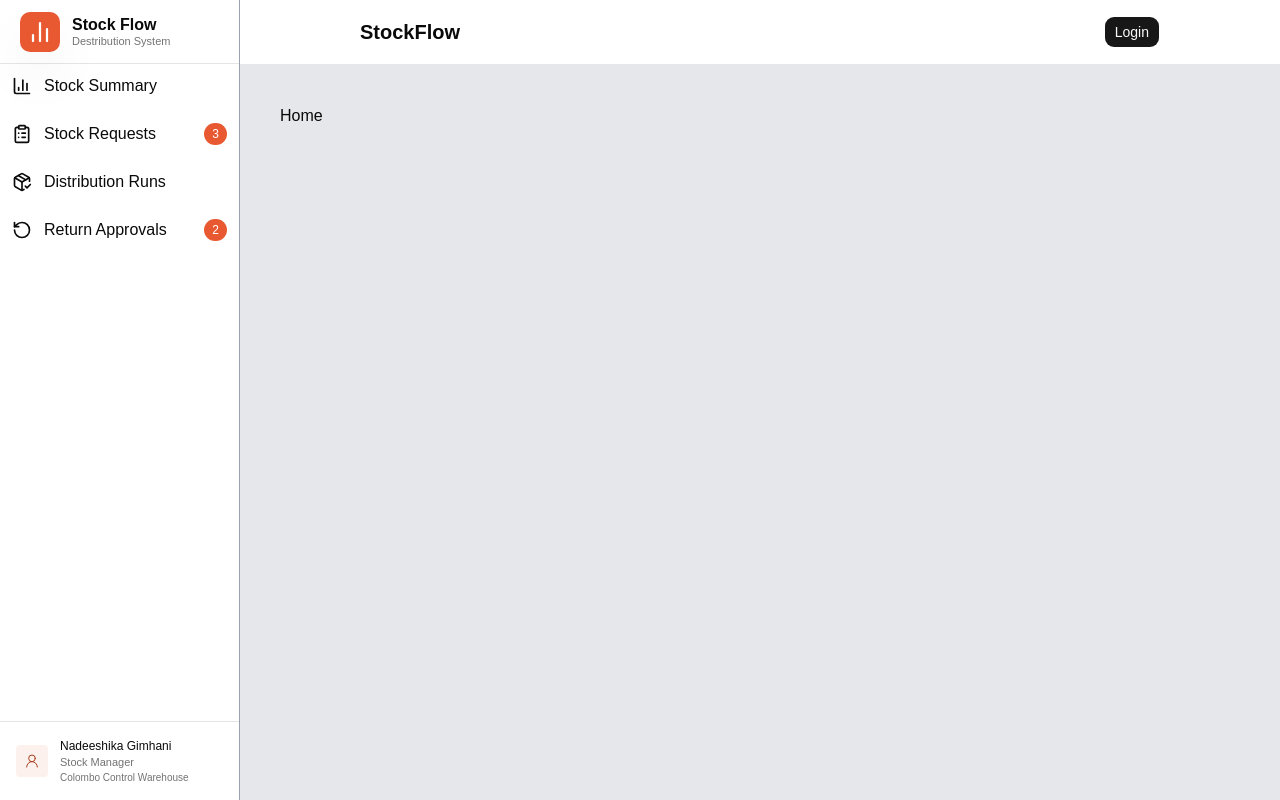
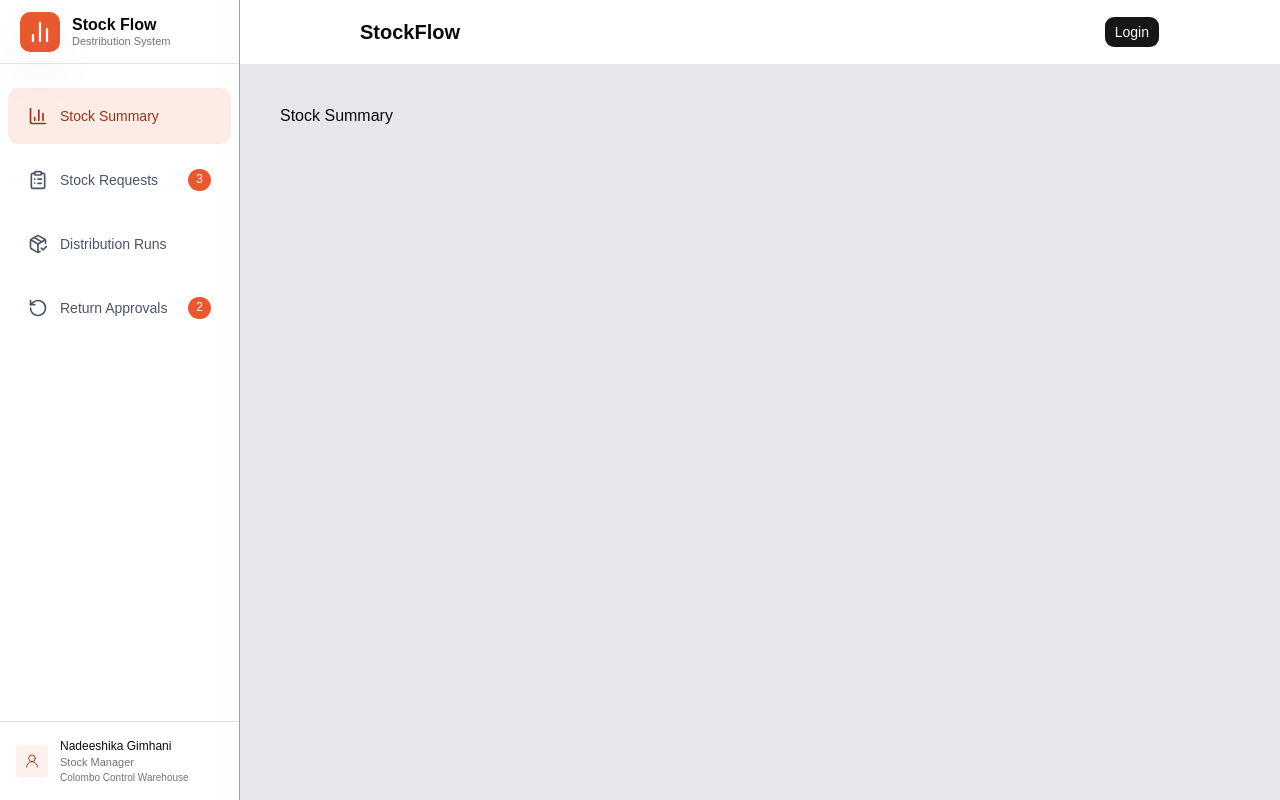
Before and after one commit to nadeeshikagimhani/warehouse-management-system, a React (Vite) app: page / in a window 1280 px wide. Built offline with nearby package versions, Linux system fonts and the light colour scheme.

Commit message:
Updated sidebat componenet and styled it

```diff
--- a/src/App.jsx
+++ b/src/App.jsx
@@ -1,17 +1,10 @@
-import { Routes, Route, Navigate } from "react-router-dom"
-import Home from "./pages/home"
-import Login from "./pages/login"
-import NotFoundPage from "./pages/NotFoundPage"
+import AppRouter from "./routing/AppRouter"
 
 const App = () => {
   return (
-    <Routes>
-      <Route path="/" element={<Home/>}/>
-      <Route path="/login" element={<Login/>}/>
-      <Route path="/not-found" element={<NotFoundPage/>}/>
 
-      <Route path="*" element={<Navigate to="/not-found" replace/> }/>
-    </Routes>
+    <AppRouter/>
+
   )
 }
 
--- a/src/components/sidebar/Sidebar.jsx
+++ b/src/components/sidebar/Sidebar.jsx
@@ -1,10 +1,11 @@
 import { SidebarHeader, SidebarNav, SidebarProfile } from './comp'
+import { sidebarNavigation } from '../../data/navItems'
 
 const Sidebar = () => {
   return (
     <div className="flex flex-col w-60 border-r border-gray-400">
       <SidebarHeader/>
-      <SidebarNav/>
+      <SidebarNav items={sidebarNavigation}/>
       <SidebarProfile/>
 
     </div>
--- a/src/components/sidebar/comp/SidebarNav.jsx
+++ b/src/components/sidebar/comp/SidebarNav.jsx
@@ -1,26 +1,34 @@
-import { sidebarNavigation } from "../../../data/navItems";
+import { NavLink, useLocation } from "react-router-dom";
+import { cn } from "cn";
 
 function SidebarNavItem({ item }) {
-  const { label, icon: Icon, badge} = item;
+
+  const { pathname } = useLocation();
+  const { activePaths = [item.path], label, icon: Icon, badge, path, } = item;
+  const isActive = activePaths.includes(pathname)
 
   return (
-    <li>
-      <div className="flex items-center gap-3 w-full h-11 px-3 text-left text-md font-medium">
+    <li
+    className=
+    {isActive ?
+    `bg-[#e85831]/12 text-[#94361c]  rounded-lg m-2` :
+    `m-2 text-gray-600`}>
+      <NavLink to={path} className="flex items-center gap-3 w-full h-14 px-5 text-left text-sm font-medium hover:bg-gray-100 hover:rounded-lg">
           <Icon className="size-5 shrink-0"/>
           <span>
             {label}
           </span>
           {badge && <span className="ml-auto bg-[#e85831] px-2 py-0.5 rounded-full text-white text-[12px]">{badge}</span>}
-      </div>
+      </NavLink>
     </li>
   )
 }
 
-const SidebarNav = () => {
+const SidebarNav = ({items}) => {
   return (
-    <div>
-      <ul className="space-y-1">
-        {sidebarNavigation.map((item)=>(
+    <div className="mt-4">
+      <ul className="space-y-4">
+        {items.map((item)=>(
           <SidebarNavItem
             key={item.label}
             item={item}
--- a/src/data/navItems.jsx
+++ b/src/data/navItems.jsx
@@ -4,24 +4,29 @@ export const sidebarNavigation = [
 
   {
     label: "Stock Summary",
-    icon: BarChart3
+    icon: BarChart3,
+    path: "/stock-summary",
+    activePaths: ["/", "/stock-summary"]
   },
 
   {
     label: "Stock Requests",
     icon: ClipboardList,
-    badge: 3
+    badge: 3,
+    path: "/stock-requests"
   },
 
   {
     label: "Distribution Runs",
-    icon: PackageCheck
+    icon: PackageCheck,
+    path: "/distribution-runs"
   },
 
   {
     label: "Return Approvals",
     icon: RotateCcw,
-    badge: 2
+    badge: 2,
+    path: "/return-approvals"
   }
 
 ];
--- /dev/null
+++ b/src/data/route.jsx
@@ -0,0 +1,40 @@
+import
+{
+  Login,
+  NotFoundPage,
+  DistributionRuns,
+  StockRequests,
+  StockSummary,
+  ReturnApprovals,
+} from "../pages";
+
+export const routes = [
+  {
+    route: "/",
+    page: <StockSummary/>
+  },
+  {
+    route: "/login",
+    page: <Login/>
+  },
+  {
+    route: "/not-found",
+    page: <NotFoundPage/>
+  },
+  {
+    route: "/distribution-runs",
+    page: <DistributionRuns/>
+  },
+  {
+    route: "/stock-requests",
+    page: <StockRequests/>
+  },
+  {
+    route: "/stock-summary",
+    page: <StockSummary/>
+  },
+  {
+    route: "/return",
+    page: <ReturnApprovals/>
+  }
+]
--- /dev/null
+++ b/src/pages/distribution-runs/index.jsx
@@ -0,0 +1,12 @@
+import DefaultLayout from "../../layouts/DefaultLayout"
+
+
+const DistributionRuns = () => {
+  return (
+    <DefaultLayout>
+      Distribution Runs
+    </DefaultLayout>
+  )
+}
+
+export default DistributionRuns
--- /dev/null
+++ b/src/pages/index.jsx
@@ -0,0 +1,17 @@
+import Login from "../pages/login"
+import NotFoundPage from "../pages/NotFoundPage"
+
+import DistributionRuns from "../pages/distribution-runs"
+import ReturnApprovals from "../pages/return-approvals"
+import StockRequests from "../pages/stock-requests"
+import StockSummary from "../pages/stock-summary"
+
+export
+{
+  Login,
+  NotFoundPage,
+  DistributionRuns,
+  ReturnApprovals,
+  StockRequests,
+  StockSummary
+}
--- a/src/pages/login/index.jsx
+++ b/src/pages/login/index.jsx
@@ -1,23 +1,23 @@
+import { useState } from "react"
+import { ArrowLeft, BarChart2Icon, Eye, EyeOff } from "lucide-react"
+import { Link } from "react-router-dom"
+
 import AuthLayout from "../../layouts/AuthLayout"
 
 import { Button } from "../../components/ui/button"
 import {
   Card,
-  CardAction,
   CardContent,
   CardDescription,
-  CardFooter,
   CardHeader,
   CardTitle,
 } from "../../components/ui/card"
 import { Input } from "../../components/ui/input"
 import { Label } from "../../components/ui/label"
-import { useState } from "react"
-import { ArrowLeft, BarChart2Icon } from "lucide-react"
-import { Link } from "react-router-dom"
 
 const Login = () => {
 
+  const [showPassword, setShowPassword] = useState(false);
   const [form, setForm] = useState({
     email: "",
     password: "",
@@ -96,14 +96,32 @@ const Login = () => {
                     Forgot your password?
                   </a>
                 </div>
+                <div className="relative">
                   <Input
                   className="py-5"
                   id="password"
-                type="password"
+                  type={showPassword ? "text" : "password"}
                   name="password"
                   value={form.password}
+                  placeholder="Enter your password"
+                  autoComplete="current-password"
                   onChange={handleChange}
                   required />
+
+                  <Button
+                    type="button"
+                    variant="ghost"
+                    size="icon-sm"
+                    className="absolute right-1 top-1/2 -translate-y-1/2"
+                    onClick={() => setShowPassword((current) => !current)}
+                  >
+                    {showPassword ? (
+                      <EyeOff className="size-4" />
+                    ) : (
+                      <Eye className="size-4" />
+                    )}
+                  </Button>
+                </div>
               </div>
             </div>
 
--- /dev/null
+++ b/src/pages/return-approvals/index.jsx
@@ -0,0 +1,12 @@
+import DefaultLayout from "../../layouts/DefaultLayout"
+
+
+const ReturnApprovals = () => {
+  return (
+    <DefaultLayout>
+      Return Approvals
+    </DefaultLayout>
+  )
+}
+
+export default ReturnApprovals
--- /dev/null
+++ b/src/pages/stock-requests/index.jsx
@@ -0,0 +1,12 @@
+import DefaultLayout from "../../layouts/DefaultLayout"
+
+
+const StockRequests = () => {
+  return (
+    <DefaultLayout>
+      Stock Requests
+    </DefaultLayout>
+  )
+}
+
+export default StockRequests
--- /dev/null
+++ b/src/pages/stock-summary/index.jsx
@@ -0,0 +1,12 @@
+import DefaultLayout from "../../layouts/DefaultLayout"
+
+
+const StockSummary = () => {
+  return (
+    <DefaultLayout>
+      Stock Summary
+    </DefaultLayout>
+  )
+}
+
+export default StockSummary
--- /dev/null
+++ b/src/routing/AppRouter.jsx
@@ -0,0 +1,18 @@
+import { Routes, Route, Navigate } from "react-router-dom"
+
+import { routes } from "../data/route"
+
+const AppRouter = () => {
+  return (
+    <Routes>
+      {routes.map(({route, page}) => (
+
+         <Route key={route} path={route} element={page} />
+
+      ))}
+      <Route path="*" element={<Navigate to="/not-found" replace />} />
+    </Routes>
+  )
+}
+
+export default AppRouter
```
Lines whose indentation alone changed are shown as unchanged.
